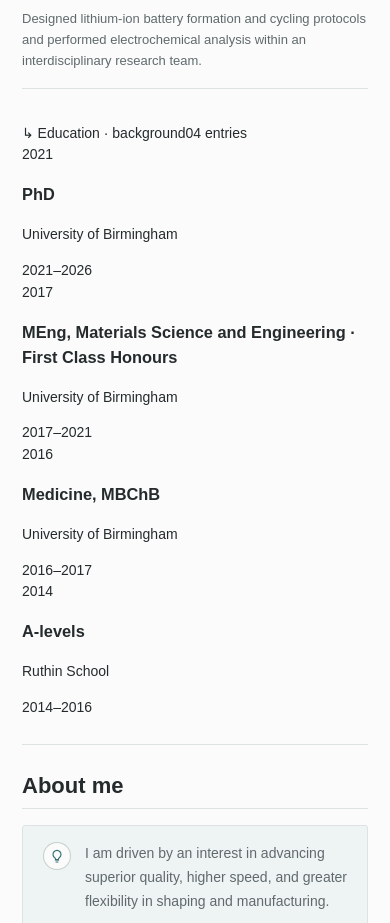
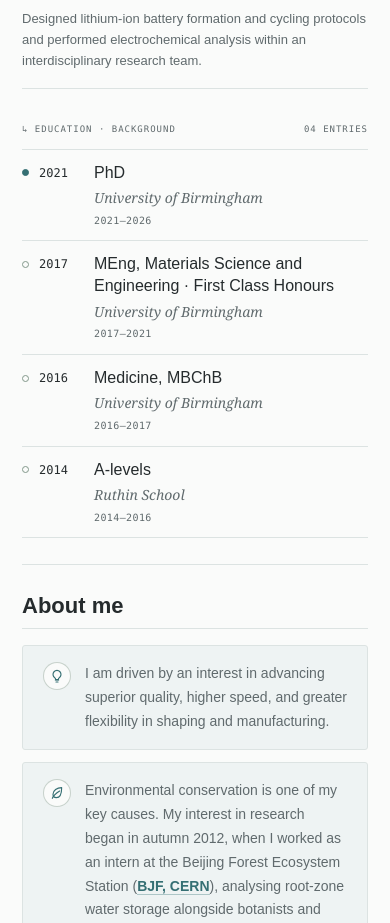
Before and after one commit to daorong-y/portfolio, a React (Vite) app: page / in a window 390 px wide. Shown: the part 5200-6123 px from the top of the page. Built offline with nearby package versions, Linux system fonts and the light colour scheme.

Commit message:
Style Education logbook and expand full-width layout

```diff
--- a/src/index.css
+++ b/src/index.css
@@ -1765,12 +1765,13 @@
 
 .site-shell {
   display: grid;
-  max-width: 1240px;
+  width: 100%;
+  max-width: none;
   min-height: 100vh;
   grid-template-columns: 220px minmax(0, 1fr);
-  gap: 54px;
-  margin: 0 auto;
-  padding: 112px 32px 64px;
+  gap: clamp(32px, 4vw, 72px);
+  margin: 0;
+  padding: 112px clamp(24px, 4vw, 64px) 64px;
 }
 
 .mobile-header {
@@ -1783,7 +1784,7 @@
   justify-content: space-between;
   border-bottom: 1px solid var(--line);
   background: rgba(250, 251, 250, 0.97);
-  padding: 0 max(32px, calc((100vw - 1240px) / 2 + 32px));
+  padding: 0 clamp(24px, 4vw, 64px);
   backdrop-filter: blur(12px);
 }
 
@@ -2277,6 +2278,76 @@
   display: none;
 }
 
+.education-logbook-header {
+  display: flex;
+  align-items: center;
+  justify-content: space-between;
+  border-bottom: 1px solid var(--line);
+  color: var(--ink-soft);
+  font-family: "SFMono-Regular", Consolas, "Liberation Mono", monospace;
+  font-size: 10px;
+  letter-spacing: 0.16em;
+  padding: 0 0 12px;
+  text-transform: uppercase;
+}
+
+.education-item {
+  display: grid;
+  min-height: 72px;
+  grid-template-columns: 90px minmax(220px, 1.4fr) minmax(170px, 1fr) max-content;
+  gap: 20px;
+  align-items: center;
+  border-bottom: 1px solid var(--line);
+  padding: 14px 0;
+}
+
+.education-year {
+  display: flex;
+  align-items: center;
+  gap: 10px;
+  color: var(--ink);
+  font-family: "SFMono-Regular", Consolas, "Liberation Mono", monospace;
+  font-size: 12px;
+}
+
+.education-dot {
+  width: 7px;
+  height: 7px;
+  flex: 0 0 auto;
+  border: 1px solid var(--sage);
+  border-radius: 50%;
+}
+
+.education-item.current .education-dot {
+  border-color: var(--moss);
+  background: var(--moss);
+}
+
+.education-item h3 {
+  margin: 0;
+  color: var(--ink);
+  font-size: 16px;
+  font-weight: 500;
+  line-height: 1.35;
+}
+
+.education-org {
+  margin: 0;
+  color: var(--ink-soft);
+  font-family: Georgia, "Times New Roman", serif;
+  font-size: 16px;
+  font-style: italic;
+}
+
+.education-range {
+  justify-self: end;
+  color: var(--ink-soft);
+  font-family: "SFMono-Regular", Consolas, "Liberation Mono", monospace;
+  font-size: 11px;
+  letter-spacing: 0.04em;
+  white-space: nowrap;
+}
+
 .contact-section {
   margin-top: 22px;
   overflow: visible;
@@ -2450,6 +2521,11 @@
   .research-card {
     scroll-snap-align: start;
   }
+
+  .education-item {
+    grid-template-columns: 72px minmax(180px, 1.4fr) minmax(150px, 1fr) max-content;
+    gap: 12px;
+  }
 }
 
 @media (max-width: 560px) {
@@ -2486,4 +2562,36 @@
   .timeline-item {
     grid-template-columns: 1fr;
   }
-}
+
+  .education-logbook-header {
+    font-size: 9px;
+    letter-spacing: 0.11em;
+  }
+
+  .education-item {
+    grid-template-columns: 60px minmax(0, 1fr);
+    gap: 4px 12px;
+    padding: 12px 0;
+  }
+
+  .education-year {
+    grid-row: 1 / 4;
+    align-self: start;
+    padding-top: 2px;
+  }
+
+  .education-item h3,
+  .education-org,
+  .education-range {
+    grid-column: 2;
+  }
+
+  .education-org {
+    font-size: 14px;
+  }
+
+  .education-range {
+    justify-self: start;
+    font-size: 10px;
+  }
+}
```
